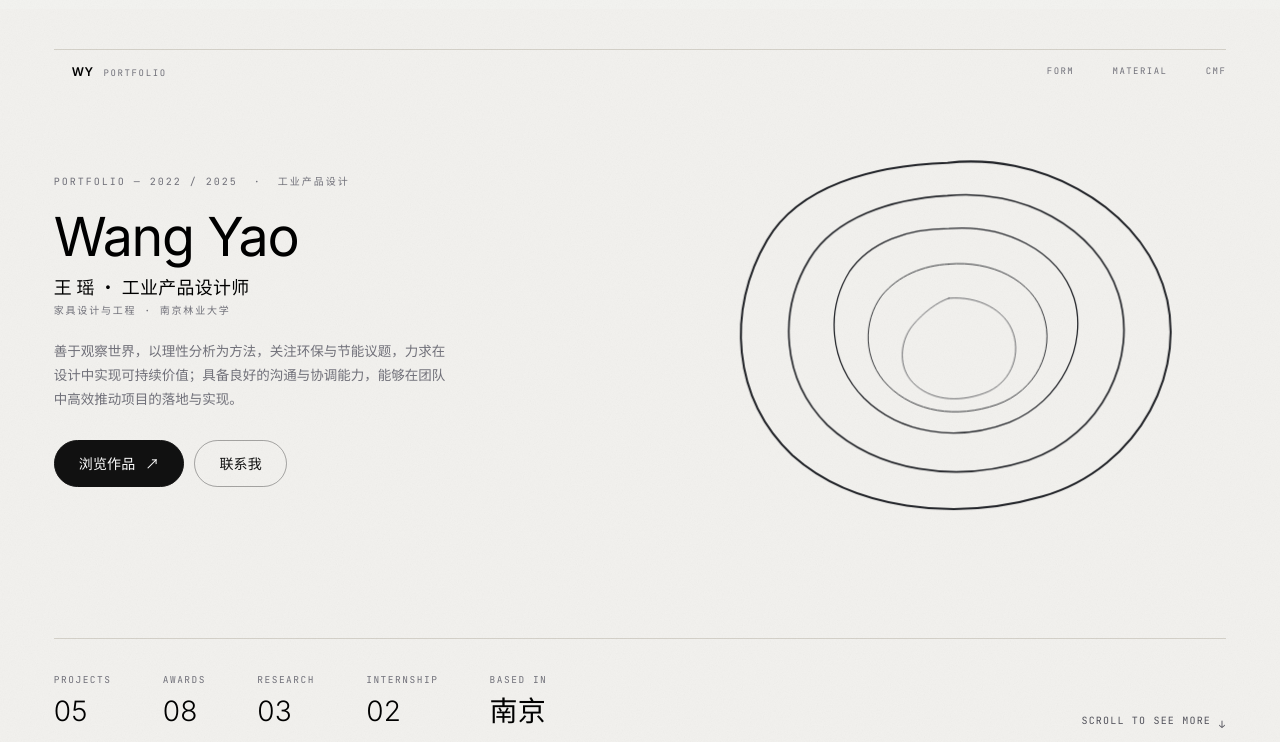
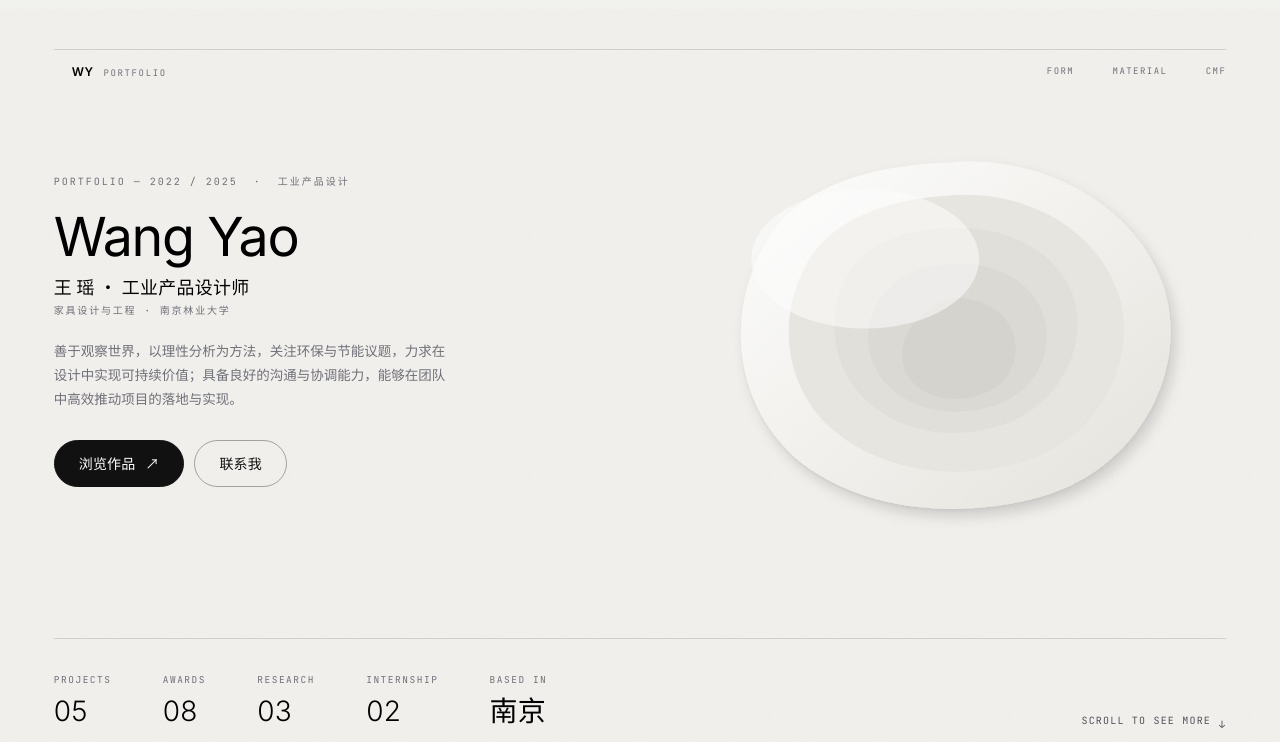
Before and after one commit to yao294641-maker/portfolio, a plain HTML site: page index.html in a window 1280 px wide. Shown: the part 58-800 px from the top of the page. Drawn offline with Linux system fonts and the light colour scheme.

Commit message:
Relief 3D white contour blob replaces line circles

```diff
--- a/index.html
+++ b/index.html
@@ -55,12 +55,29 @@
 
         <div class="cover__art-wrap">
           <svg class="cover__art" viewBox="0 0 1000 625" preserveAspectRatio="xMidYMid meet" aria-hidden="true">
-            <g fill="none" stroke-linecap="round">
-              <path class="cover__line cover__line--1" stroke="#1f2126" stroke-width="3.2" d="M560 48 C700 32 855 110 900 240 C945 370 865 530 710 575 C570 615 410 595 315 510 C220 420 210 280 275 170 C325 85 440 52 560 48Z"/>
-              <path class="cover__line cover__line--2" stroke="#1f2126" stroke-width="2.6" opacity="0.78" d="M560 100 C675 88 795 148 830 255 C862 355 805 478 688 518 C572 555 448 535 370 462 C298 390 292 282 342 200 C382 135 470 105 560 100Z"/>
-              <path class="cover__line cover__line--3" stroke="#1f2126" stroke-width="2" opacity="0.48" d="M562 152 C648 145 735 185 760 262 C782 335 740 425 658 458 C574 490 485 476 428 420 C372 362 368 280 405 220 C438 172 498 152 562 152Z"/>
-              <path class="cover__line cover__line--4" stroke="#1f2126" stroke-width="1.4" opacity="0.24" d="M562 208 C628 202 694 232 712 290 C730 345 700 408 638 430 C574 452 508 442 466 400 C426 360 426 298 456 258 C482 226 522 210 562 208Z"/>
-              <path class="cover__line cover__line--5" stroke="#1f2126" stroke-width="1" opacity="0.12" d="M562 262 C608 258 652 280 664 318 C676 355 658 398 618 412 C574 428 532 422 506 396 C482 372 484 332 504 306 C522 284 544 268 562 262Z"/>
+            <defs>
+              <filter id="blobShadow" x="-20%" y="-20%" width="140%" height="140%">
+                <feDropShadow dx="8" dy="12" stdDeviation="10" flood-color="#000000" flood-opacity="0.14"/>
+                <feDropShadow dx="0" dy="2" stdDeviation="2" flood-color="#000000" flood-opacity="0.05"/>
+              </filter>
+              <linearGradient id="blobGrad" x1="0%" y1="0%" x2="100%" y2="100%">
+                <stop offset="0%" stop-color="#ffffff"/>
+                <stop offset="55%" stop-color="#f2f1ed"/>
+                <stop offset="100%" stop-color="#e6e4de"/>
+              </linearGradient>
+            </defs>
+            <g class="cover__blob-group" filter="url(#blobShadow)">
+              <!-- outer main shape -->
+              <path class="cover__blob cover__blob--base" fill="url(#blobGrad)" d="M560 48 C700 32 855 110 900 240 C945 370 865 530 710 575 C570 615 410 595 315 510 C220 420 210 280 275 170 C325 85 440 52 560 48Z"/>
+              <!-- inner contours as subtle darker fills -->
+              <path class="cover__blob cover__blob--2" fill="#e9e7e1" d="M560 100 C675 88 795 148 830 255 C862 355 805 478 688 518 C572 555 448 535 370 462 C298 390 292 282 342 200 C382 135 470 105 560 100Z"/>
+              <path class="cover__blob cover__blob--3" fill="#e3e1db" d="M562 152 C648 145 735 185 760 262 C782 335 740 425 658 458 C574 490 485 476 428 420 C372 362 368 280 405 220 C438 172 498 152 562 152Z"/>
+              <path class="cover__blob cover__blob--4" fill="#dddbd5" d="M562 208 C628 202 694 232 712 290 C730 345 700 408 638 430 C574 452 508 442 466 400 C426 360 426 298 456 258 C482 226 522 210 562 208Z"/>
+              <path class="cover__blob cover__blob--5" fill="#d7d5cf" d="M562 262 C608 258 652 280 664 318 C676 355 658 398 618 412 C574 428 532 422 506 396 C482 372 484 332 504 306 C522 284 544 268 562 262Z"/>
+            </g>
+            <!-- highlight overlay for top-left light sense -->
+            <g class="cover__blob-highlight" aria-hidden="true">
+              <ellipse cx="430" cy="200" rx="180" ry="110" fill="#ffffff" opacity="0.55"/>
             </g>
           </svg>
         </div>
```
